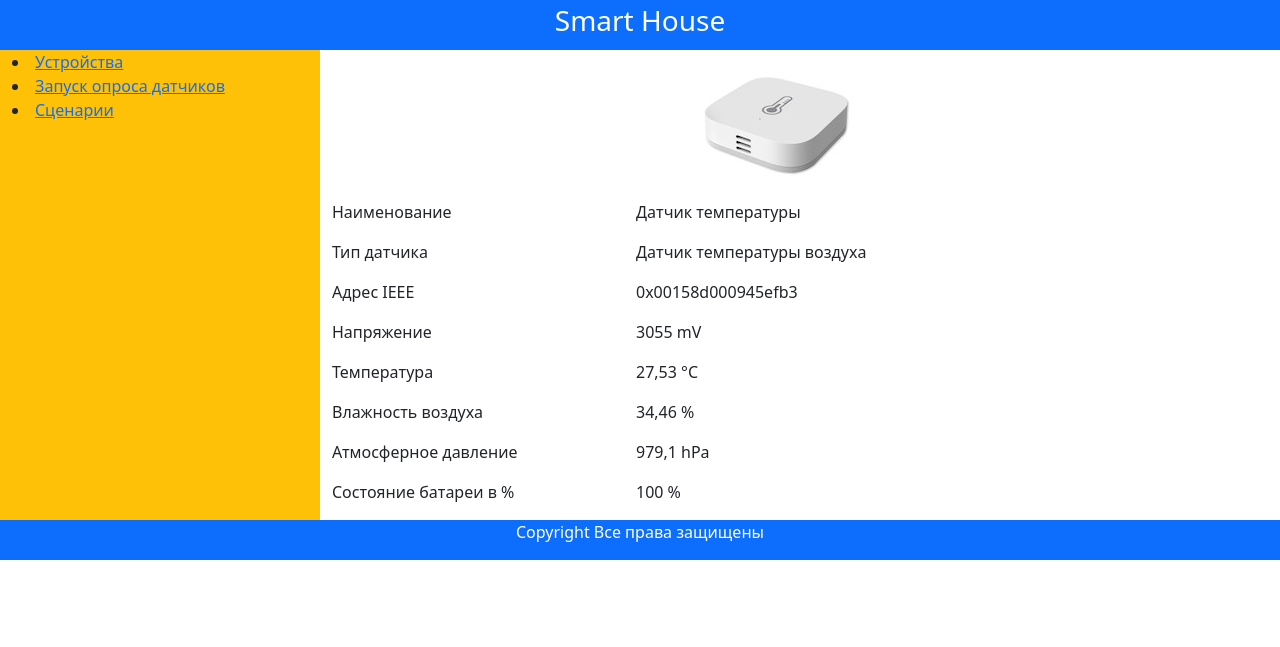
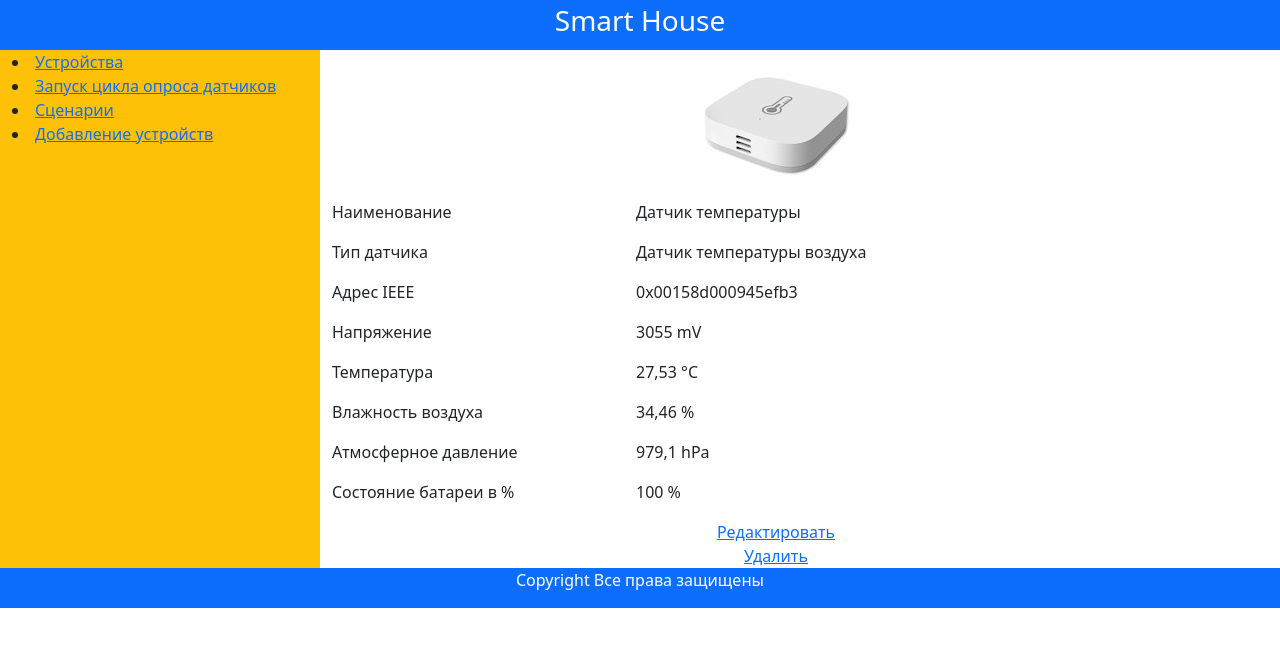
Before and after one commit to TOP-Python321/Gorinov_Diploma, a Django app: page /devices/2/ in a window 1280 px wide. Shown: the top 647 px of the page. Run offline with Django 4.2, Linux system fonts and the light colour scheme; data comes from the database, SQL or seed files in the repository; both versions use the stored data as it was after the commit; parts of the project's set-up code (start-up, migrations or seed data) failed here and were passed over; some libraries are stand-ins or nearby versions.

Commit message:
физическое удаление и добавление устройства

```diff
--- a/diploma/core/urls.py
+++ b/diploma/core/urls.py
@@ -26,6 +26,8 @@ urlpatterns = [
     path('admin/', admin.site.urls),
     # path('devices/', views.devices,),
     path('', views.index, name='index'),
+    # добавление новых устройств
+    path('devices/connect_decvice', views.connect_decvice, name='connect_decvice'),
     path('devices/', views.DeviceListView.as_view(), name='devices'),
     path('devices/<int:pk>/', views.DeviceDetailView.as_view(), name='device'),
     # путь редактирования усторйства
--- a/diploma/smart_house/tasks.py
+++ b/diploma/smart_house/tasks.py
@@ -30,7 +30,9 @@ def mqtt_test():
                 scena = Scenario.objects.get(devices_id = device)
                 print(f'DEBUG имя типа стратегии -> {scena.scenario_type.name = }')
                 if scena.scenario_type.name == "Насосная станция":
-                    data.PumpingStationStrategy.action(scena)
+                    elem = data.PumpingStationStrategy()
+                    print(f'{elem.water_type = }')
+                    elem.action(scena)
             except Exception:
                 pass
 
--- a/diploma/smart_house/views.py
+++ b/diploma/smart_house/views.py
@@ -16,7 +16,7 @@ from django.http import (
     HttpResponseForbidden,
     HttpResponseNotFound
 )
-from .data import mqtt_publish
+from .data import mqtt_publish, mqtt_all_publish
 from .models import Device, DeviceType, Scenario
 from .forms import WaterPumpForm, DeviceForm
 from .import forms
@@ -25,7 +25,14 @@ from .import forms
 def to_get_data(request):
     """Запуск задачи приема сообщений с устройств."""
     mqtt_test.delay()
-    return HttpResponse("<h2>Запуск цикла опроса датчиков</h2>")
+    return redirect('devices')
+
+
+def connect_decvice(request):
+    """Отправляетна zigbee2mqtt сообщение c разрешеним на подключения новых устройств"""
+    mqtt_all_publish('zigbee2mqtt/bridge/request/permit_join', {"value": "true"})
+    return redirect('devices')
+
 
 def index(request):
     return redirect('devices')
@@ -71,7 +78,8 @@ class DeviceDeleteView(DeleteView):
     template_name = 'smart_house/device_del.html'
 
     def get(self, request, *args, **kwargs):
-        # добавить команду удаления устройства из zigbee2mqtt
+        # удаления устройства из zigbee2mqtt
+        mqtt_all_publish('zigbee2mqtt/bridge/request/device/remove', {'id': self.get_object().address})
         self.get_object().delete()
         return redirect('devices')
 
--- a/diploma/templates/smart_house/base.html
+++ b/diploma/templates/smart_house/base.html
@@ -24,10 +24,13 @@
             <a href="{% url 'devices' %}">Устройства</a>
           </li>
           <li>
-            <a href="{% url 'get_data' %}">Запуск опроса датчиков</a>
+            <a href="{% url 'get_data' %}">Запуск цикла опроса датчиков</a>
           </li>
           <li>
             <a href="{% url 'scenarios' %}">Сценарии</a>
+          </li>
+          <li>
+            <a href="{% url 'connect_decvice' %}">Добавление устройств</a>
           </li>
         </nav>
       </div>
--- a/diploma/templates/smart_house/device.html
+++ b/diploma/templates/smart_house/device.html
@@ -140,6 +140,10 @@
         <p> {{ device.json_data.battery }} %</p>
       </div>
     </div>
+    <div class="row text-center">
+      <a href="{% url 'device_edit' device.pk %}">Редактировать</a>
+      <a href="{% url 'device_del' device.pk %}">Удалить</a>
+    </div>
     {% endif %}
     <!-- ------------------------------------------------------------------------------------------------ -->
     {% if device_type.name == 'Датчик протечки воды' %}
@@ -196,6 +200,10 @@
         {% endif %}
       </div>
     </div>
+    <div class="row text-center">
+      <a href="{% url 'device_edit' device.pk %}">Редактировать</a>
+      <a href="{% url 'device_del' device.pk %}">Удалить</a>
+    </div>
     {% endif %}
     <!-- ------------------------------------------------------------------------------------------ -->
      {% if device_type.name == 'Датчик дыма' %}
@@ -246,6 +254,17 @@
         {% endif %}
       </div>
     </div>
+    <div class="row text-center">
+      <a href="{% url 'device_edit' device.pk %}">Редактировать</a>
+      <a href="{% url 'device_del' device.pk %}">Удалить</a>
+    </div>
+    {% endif %}
+    <!-- -------------------------------------------------------------------------------------------------------------- -->
+    {% if device_type.name == 'Новое устройство' %}
+    <div class="row text-center">
+      <a href="{% url 'device_edit' device.pk %}">Редактировать</a>
+      <a href="{% url 'device_del' device.pk %}">Удалить</a>
+    </div>
     {% endif %}
   </div>
   {% endblock content %}
```
Also changed, not shown: diploma/smart_house/data.py (+12 -6 lines), diploma/db.sqlite3 (added).
